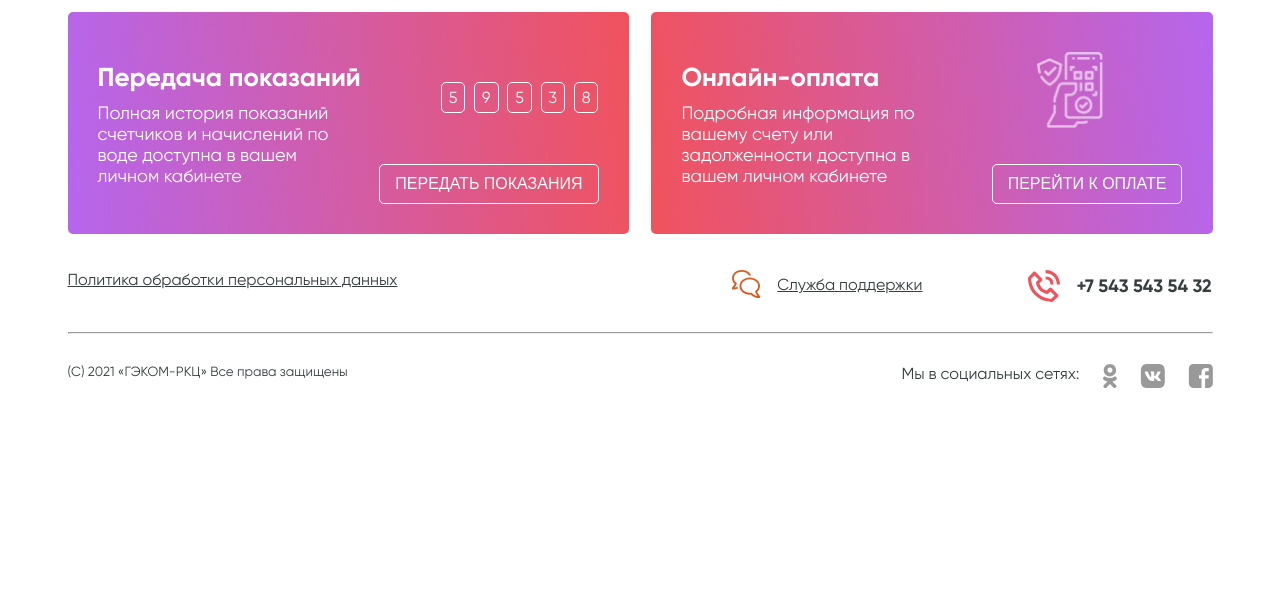
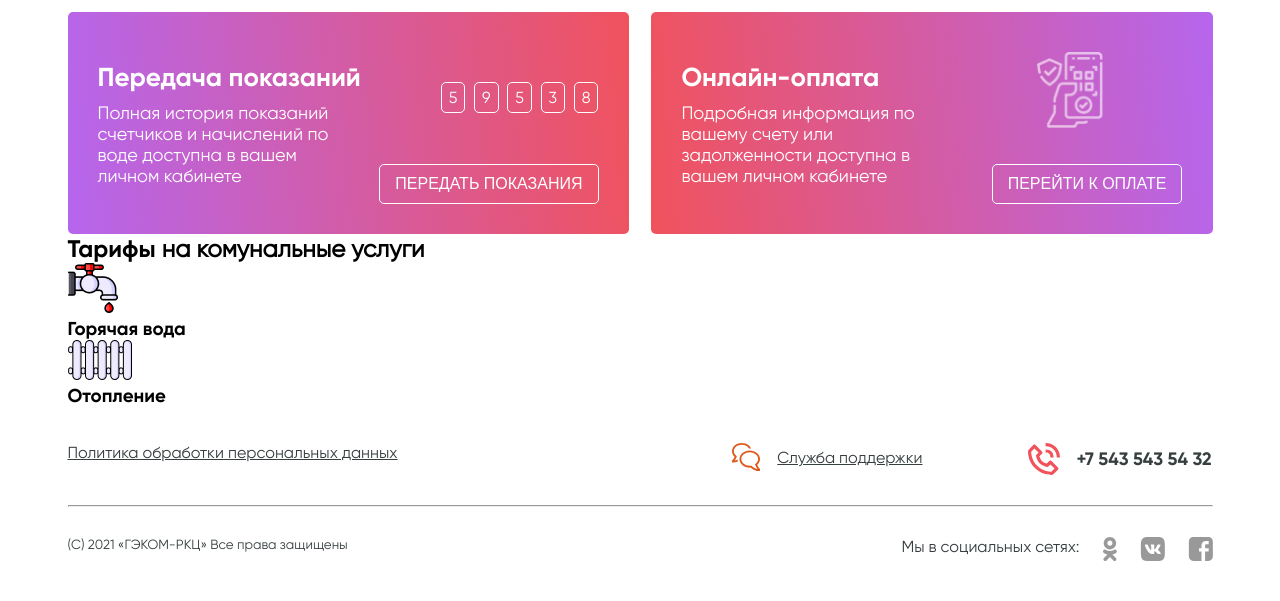
Before and after one commit to Lairan2-0/gekom, a PHP site: page / in a window 1280 px wide. Shown: the part 613-1214 px from the top of the page. Before the commit the page ends 1001 px from the top, so only its background shows below. Run offline with PHP 8.4, Linux system fonts and the light colour scheme; some libraries are stand-ins or nearby versions.

Commit message:
main dev

```diff
--- a/index.php
+++ b/index.php
@@ -52,8 +52,21 @@
                         </p>
                     </div>
                     <div class="online-purchase__right">
-                        <img class="online-purchase__image" src="img/phone.png">
+                        <img class="online-purchase__image" src="img/phone.png" alt="Иконка телефона">
                         <button class="online-purchase__button">Перейти к оплате</button>
+                    </div>
+                </div>
+            </div>
+            <div class="tariffs">
+                <h2 class="tariffs__header">Тарифы <span class="tariffs__header-bottom">на комунальные услуги</span></h2>
+                <div class="tariffs__buttons">
+                    <div class="tariffs__hot-water">
+                        <img class="tariffs__hot-water" src="img/hot-water.png" alt="Горячая вода иконка">
+                        <h3 class="tariffs__button-header">Горячая вода</h3>
+                    </div>
+                    <div class="tariffs__heating">
+                        <img class="tariffs__hot-water" src="img/heating.png" alt="Отопление иконки">
+                        <h3 class="tariffs__button-header">Отопление</h3>
                     </div>
                 </div>
             </div>
```
Also changed, not shown: img/heating.png (added), img/hot-water.png (added).
